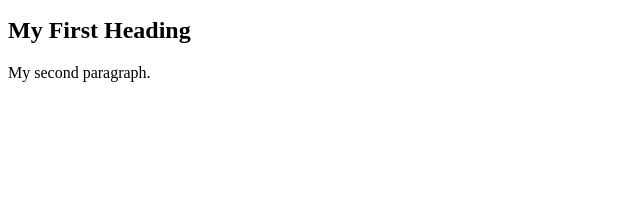
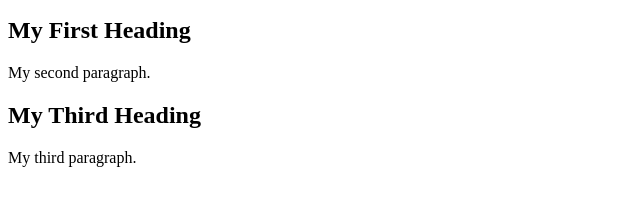
Before and after one commit to Ariel-Laurella/TestRepo, a plain HTML site: page index.html in a window 1280 px wide. Shown: the part 101-306 px from the top of the page, without its empty margins (0-640 px from the left). Drawn offline with Linux system fonts and the light colour scheme.

Commit message:
Third commit issue-1

```diff
--- a/index.html
+++ b/index.html
@@ -10,5 +10,9 @@
 
 <p>My second paragraph.</p>
 
+<h2>My Third Heading</h2>
+
+<p>My third paragraph.</p>
+
 </body>
 </html>
```
